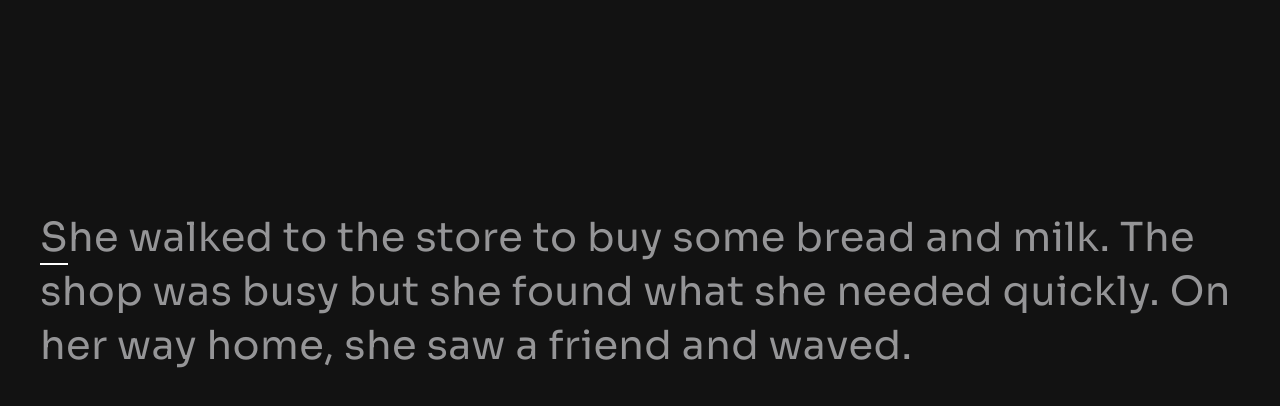
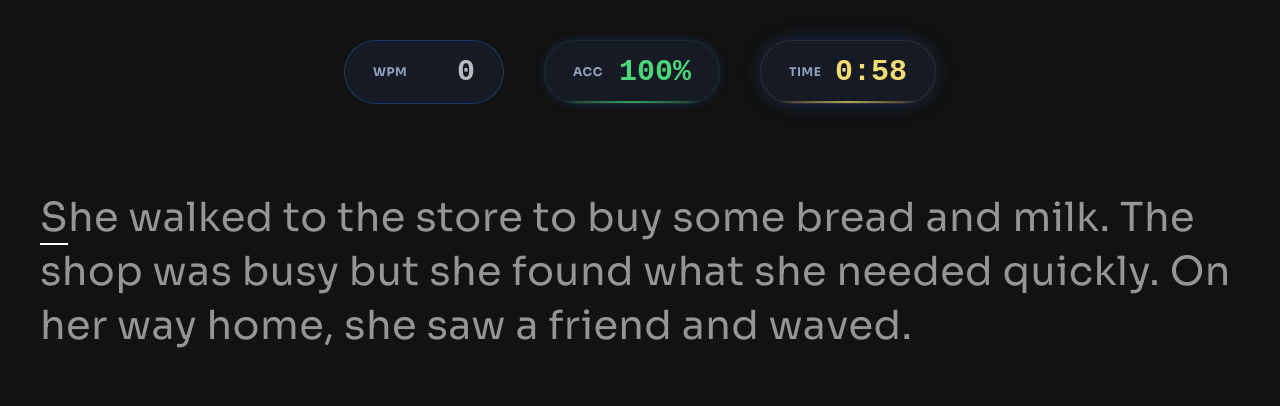
Before and after one commit to Luminoso1/typing-speed-test, a React app: page / in a window 1280 px wide. Both pictures are taken after a click on the button "Start Typing Test". Shown: the top 406 px of the page. Built offline with nearby package versions, Linux system fonts and the light colour scheme; the HTML template or start-up script is replaced by a standard one.

Commit message:
some ui type view & stats changes

```diff
--- a/package.json
+++ b/package.json
@@ -12,6 +12,7 @@
   },
   "dependencies": {
     "@tailwindcss/vite": "^4.1.18",
+    "clsx": "^2.1.1",
     "react": "^19.2.0",
     "react-dom": "^19.2.0",
     "tailwindcss": "^4.1.18"
--- a/src/components/Header.tsx
+++ b/src/components/Header.tsx
@@ -30,10 +30,7 @@ export default function Header({ bestScore }: { bestScore: number }) {
           </defs>
         </svg>
         <div className="max-sm:hidden">
-          <h1 className="text-2xl font-bold">Typing Speed Test</h1>
-          <p className="text-sm text-neutral-400">
-            Type as fast as you can in 60 seconds
-          </p>
+          <h1 className="text-2xl font-bold">TypeDev</h1>
         </div>
       </div>
 
@@ -51,8 +48,7 @@ export default function Header({ bestScore }: { bestScore: number }) {
           />
         </svg>
         <p className="text-lg text-neutral-400">
-          <span className="max-sm:hidden">Personal </span> Best:{' '}
-          <span className="text-neutral-0 text-lg">{bestScore} WPM</span>
+          Best: <span className="text-neutral-0 text-lg">{bestScore} WPM</span>
         </p>
       </div>
     </header>
--- a/src/components/Stats.tsx
+++ b/src/components/Stats.tsx
@@ -1,21 +1,78 @@
-import { useStats } from '../store/context'
+import clsx from 'clsx'
+import { useStats, useActions, useConfig } from '../store/context'
 
 export default function Stats() {
+  const { mode } = useConfig()
+  const { pause } = useActions()
   const { wpm, accuracy, time } = useStats()
 
+  const accClasses = clsx(
+    'group relative flex h-32 w-32 flex-col items-center justify-between gap-2 overflow-hidden rounded-full px-7 backdrop-blur-md transition-all duration-300 md:h-16 md:w-44 md:flex-row border bg-[#151a25]',
+    {
+      'border-green-500/10 hover:border-green-500/20 text-green-500 shadow-glow-sm':
+        accuracy >= 90,
+      'border-red-500/10 hover:border-red-500/20 text-red-500 shadow-glow-sm':
+        accuracy < 90,
+    },
+  )
+
+  const timeClasses = clsx(
+    'group relative flex h-32 w-32 flex-col items-center justify-between gap-2 overflow-hidden rounded-full px-7 backdrop-blur-md transition-all duration-300 md:h-16 md:w-44 md:flex-row border bg-[#151a25]',
+    {
+      'border-yellow-400/10 hover:border-yellow-500/20 text-yellow-400 shadow-glow':
+        time >= 20 || mode === 'passage',
+      'border-red-500/10 hover:border-red-500/20 text-red-500 shadow-glow-sm':
+        mode === 'timed' && time < 20,
+    },
+  )
   return (
-    <div className="stats flex max-lg:justify-between lg:gap-4">
-      <h2 className="gap-x-3 gap-y-0 max-sm:flex-col">
-        WPM: <span>{wpm}</span>
-      </h2>
-      <div className="w-[1px] bg-neutral-700"></div>
-      <h2 className="gap-x-3 gap-y-0 max-sm:flex-col">
-        Accuracy: <span>{accuracy}%</span>
-      </h2>
-      <div className="w-[1px] bg-neutral-700"></div>
-      <h2 className="gap-x-3 gap-y-0 max-sm:flex-col">
-        Timer: <span>{formatCounter(time)}</span>
-      </h2>
+    <div onClick={pause} className="absolute inset-0 bg-neutral-900">
+      <div className="relative top-10 flex items-center justify-center gap-10 px-8">
+        <div className="relative flex h-32 w-32 flex-col items-center justify-between gap-2 rounded-full border border-blue-500/30 bg-[#151a25] px-7 md:h-16 md:w-40 md:flex-row">
+          <span className="text-xs font-bold tracking-wider text-slate-400 uppercase">
+            WPM
+          </span>
+          <span className="font-mono text-3xl leading-none font-bold opacity-70">
+            {wpm}
+          </span>
+        </div>
+
+        <div className={accClasses}>
+          <div
+            className={clsx(
+              'absolute inset-x-0 bottom-0 h-[2px] bg-gradient-to-r from-transparent via-green-500 to-transparent opacity-70',
+              {
+                'via-red-500': accuracy < 90,
+              },
+            )}
+          ></div>
+
+          <span className="text-xs font-bold tracking-wider text-slate-400 uppercase">
+            Acc
+          </span>
+          <span className="font-mono text-3xl leading-none font-bold">
+            {accuracy}%
+          </span>
+        </div>
+
+        <div className={timeClasses}>
+          <div
+            className={clsx(
+              'absolute inset-x-0 bottom-0 h-[2px] bg-gradient-to-r from-transparent via-yellow-400 to-transparent opacity-70',
+              {
+                'via-red-500!': time < 20,
+              },
+            )}
+          ></div>
+
+          <span className="text-xs font-bold tracking-wider text-slate-400 uppercase">
+            Time
+          </span>
+          <span className="font-mono text-3xl leading-none font-bold">
+            {formatCounter(time)}
+          </span>
+        </div>
+      </div>
     </div>
   )
 }
--- a/src/components/TypingView.tsx
+++ b/src/components/TypingView.tsx
@@ -1,25 +1,28 @@
 import { useRef } from 'react'
 import TypeBox from '../components/TypeBox'
-import Stats from '../components/Stats'
 import Settings from '../components/Settings'
 import RestartButton from '../components/RestartButton'
+import Stats from '../components/Stats'
 
 import { useConfig, useActions, useTyping } from '../store/context'
 
 export default function TypingView() {
+  const { reset } = useActions()
+
   return (
     <>
       <Header />
       <Main />
-      <Footer />
+      <RestartButton restart={reset} />
     </>
   )
 }
 
 const Header = () => {
+  const { status } = useConfig()
   return (
-    <div className="flex flex-col justify-between gap-y-4 border-b border-neutral-700 pb-4 *:leading-none lg:flex-row lg:items-center">
-      <Stats />
+    <div className="flex flex-col justify-end gap-y-4 border-b border-neutral-700 pb-4 *:leading-none lg:flex-row lg:items-center">
+      {status === 'TYPING' && <Stats />}
       <Settings />
     </div>
   )
@@ -27,7 +30,7 @@ const Header = () => {
 
 const Main = () => {
   const { status, text } = useConfig()
-  const { start, resume, setInput, pause } = useActions()
+  const { start, resume, setInput } = useActions()
   const { input, errors } = useTyping()
 
   const hiddenInputRef = useRef<HTMLInputElement>(null)
@@ -45,9 +48,6 @@ const Main = () => {
   }
   return (
     <>
-      {status === 'TYPING' && (
-        <div onClick={pause} className="absolute inset-0 bg-neutral-900"></div>
-      )}
       <input
         type="text"
         autoCapitalize="off"
@@ -90,14 +90,3 @@ const ModalStart = ({ start }: { start: () => void }) => {
     </div>
   )
 }
-
-const Footer = () => {
-  const { reset } = useActions()
-  return (
-    <>
-      <div className="mt-16 mb-8 h-[1px] w-full self-stretch bg-neutral-700"></div>
-
-      <RestartButton restart={reset} />
-    </>
-  )
-}
--- a/src/index.css
+++ b/src/index.css
@@ -17,6 +17,11 @@
   --color-red-500: hsl(354, 63%, 57%);
   --color-green-500: hsl(140, 63%, 57%);
   --color-yellow-400: hsl(49, 85%, 70%);
+
+  --font-mono: 'JetBrains Mono', monospace;
+
+  --shadow-glow: 0 0 20px -5px rgba(32, 96, 223, 0.5);
+  --shadow-glow-sm: 0 0 10px -2px rgba(32, 96, 223, 0.4);
 }
 
 body {
```
Also changed, not shown: 1 other file (tests, documents, lock files or other folders).
